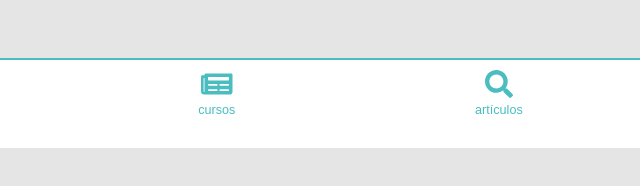
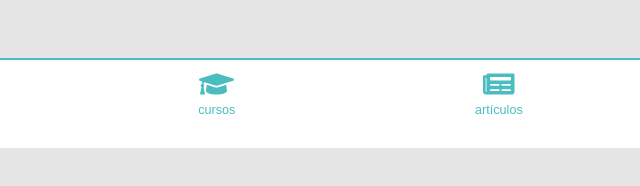
Before and after one commit to JuanGoezDev/wawa, a website: page index.html in a window 1280 px wide. Shown: the part 652-838 px from the top of the page, 0-640 px from the left. Drawn offline with nearby package versions, Linux system fonts and the light colour scheme.

Commit message:
correcion iconos
Se cambiaron los iconos del navbar por uno que fueran mas acordes a su tematica

```diff
--- a/index.html
+++ b/index.html
@@ -312,12 +312,12 @@
         <nav>
             <ul>
                 <li><a class="a_icon" onclick="page('articulos','juego','creditos','cursos');"><i
-                            class="fas fa-newspaper fa-2x"></i></a>
+                        class="fas fa-graduation-cap fa-2x"></i></a>
                     <p>cursos</p>
 
                 </li>
                 <li><a class="a_icon" onclick="page('cursos','juego','creditos','articulos');"><i
-                            class="fas fa-search fa-2x"></i></a>
+                            class="fas fa-newspaper fa-2x"></i></a>
                     <p>artículos</p>
                 </li>
                 <li><a class="a_icon" onclick="page('cursos','articulos','creditos','juego');"><i
```
